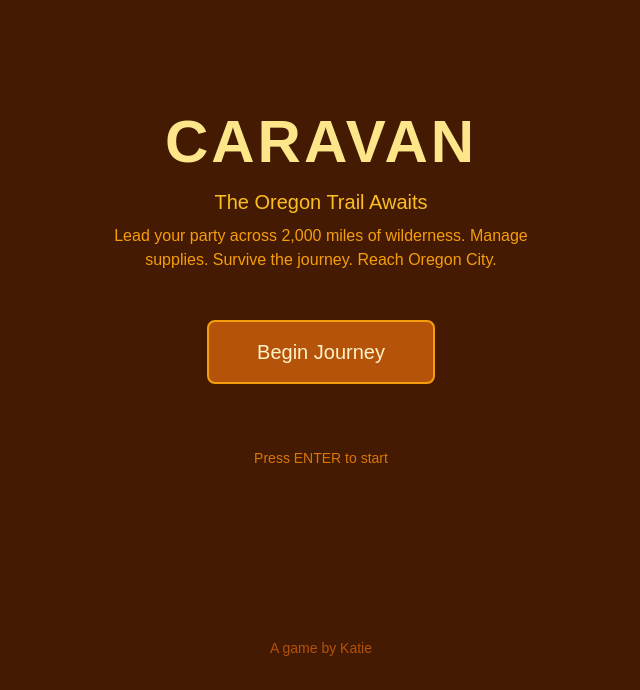
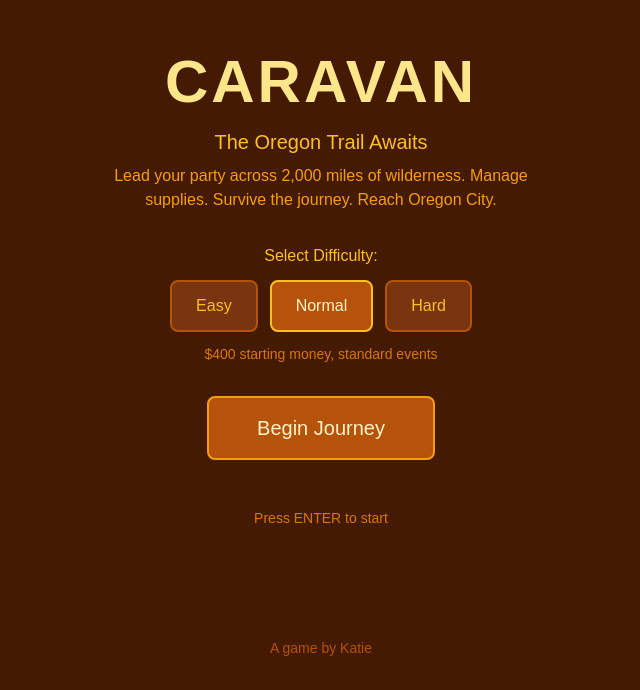
Before and after one commit to sudokatie/caravan, a Next.js app: page / in a window 1280 px wide. Shown: the part 110-800 px from the top of the page, without its empty margins (319-959 px from the left). Built offline with nearby package versions, Linux system fonts and the light colour scheme.

Commit message:
add difficulty modes and fix hunting day consumption

```diff
--- a/src/components/GameCanvas.tsx
+++ b/src/components/GameCanvas.tsx
@@ -1,7 +1,7 @@
 'use client';
 
 import { useState, useEffect, useCallback } from 'react';
-import { GameData, GameScreen, PaceType, RationsType } from '../game/types';
+import { GameData, GameScreen, PaceType, RationsType, DifficultyMode } from '../game/types';
 import { ROUTE } from '../game/locations';
 import { STORE_PRICES } from '../game/constants';
 import {
@@ -50,8 +50,8 @@ export default function GameCanvas() {
   }, [game]);
 
   // Handlers
-  const handleStart = useCallback(() => {
-    setGame(prev => setScreen(prev, GameScreen.NameParty));
+  const handleStart = useCallback((difficulty: DifficultyMode) => {
+    setGame(setScreen(createGame(difficulty), GameScreen.NameParty));
   }, []);
 
   const handleNameConfirm = useCallback((names: string[]) => {
@@ -161,14 +161,14 @@ export default function GameCanvas() {
   }, []);
 
   const handleRestart = useCallback(() => {
-    setGame(createGame());
+    setGame(createGame(DifficultyMode.Normal));
   }, []);
 
-  // Keyboard shortcut for ENTER on title
+  // Keyboard shortcut for ENTER on title (starts with Normal difficulty)
   useEffect(() => {
     const handleKeyDown = (e: KeyboardEvent) => {
       if (e.key === 'Enter' && game.screen === GameScreen.Title) {
-        handleStart();
+        handleStart(DifficultyMode.Normal);
       }
     };
     window.addEventListener('keydown', handleKeyDown);
--- a/src/components/TitleScreen.tsx
+++ b/src/components/TitleScreen.tsx
@@ -1,10 +1,30 @@
 'use client';
 
+import { useState } from 'react';
+import { DifficultyMode } from '../game/types';
+
 interface TitleScreenProps {
-  onStart: () => void;
+  onStart: (difficulty: DifficultyMode) => void;
 }
 
 export default function TitleScreen({ onStart }: TitleScreenProps) {
+  const [selectedDifficulty, setSelectedDifficulty] = useState<DifficultyMode>(DifficultyMode.Normal);
+
+  const difficultyInfo: Record<DifficultyMode, { label: string; desc: string }> = {
+    [DifficultyMode.Easy]: {
+      label: 'Easy',
+      desc: '$600 starting money, fewer events, faster healing'
+    },
+    [DifficultyMode.Normal]: {
+      label: 'Normal',
+      desc: '$400 starting money, standard events'
+    },
+    [DifficultyMode.Hard]: {
+      label: 'Hard',
+      desc: '$300 starting money, more events, harsher conditions'
+    },
+  };
+
   return (
     <div className="min-h-screen bg-amber-950 flex flex-col items-center justify-center text-amber-100">
       <div className="text-center">
@@ -14,20 +34,42 @@ export default function TitleScreen({ onStart }: TitleScreenProps) {
         <p className="text-xl text-amber-400 mb-2">
           The Oregon Trail Awaits
         </p>
-        <p className="text-amber-500 mb-12 max-w-md mx-auto">
+        <p className="text-amber-500 mb-8 max-w-md mx-auto">
           Lead your party across 2,000 miles of wilderness.
           Manage supplies. Survive the journey. Reach Oregon City.
         </p>
 
+        <div className="mb-8">
+          <p className="text-amber-400 mb-3">Select Difficulty:</p>
+          <div className="flex gap-3 justify-center">
+            {Object.values(DifficultyMode).map((diff) => (
+              <button
+                key={diff}
+                onClick={() => setSelectedDifficulty(diff)}
+                className={`px-6 py-3 rounded-lg border-2 transition-colors ${
+                  selectedDifficulty === diff
+                    ? 'bg-amber-700 border-amber-400 text-amber-100'
+                    : 'bg-amber-900 border-amber-700 text-amber-400 hover:border-amber-500'
+                }`}
+              >
+                {difficultyInfo[diff].label}
+              </button>
+            ))}
+          </div>
+          <p className="text-amber-600 text-sm mt-3">
+            {difficultyInfo[selectedDifficulty].desc}
+          </p>
+        </div>
+
         <button
-          onClick={onStart}
+          onClick={() => onStart(selectedDifficulty)}
           className="bg-amber-700 hover:bg-amber-600 text-amber-100 px-12 py-4 text-xl rounded-lg
                      transition-colors border-2 border-amber-500 hover:border-amber-400"
         >
           Begin Journey
         </button>
 
-        <div className="mt-16 text-amber-600 text-sm">
+        <div className="mt-12 text-amber-600 text-sm">
           <p>Press ENTER to start</p>
         </div>
       </div>
--- a/src/game/Events.ts
+++ b/src/game/Events.ts
@@ -6,13 +6,14 @@ let nextEventId = 0;
 
 /**
  * Roll for a random event (may return null if no event)
+ * @param eventMultiplier - Scales event chances (0.5 = half as likely, 1.5 = 50% more likely)
  */
-export function rollForEvent(): EventType | null {
+export function rollForEvent(eventMultiplier: number = 1.0): EventType | null {
   const roll = Math.random();
   let cumulative = 0;
 
   for (const [eventType, chance] of Object.entries(EVENT_CHANCES)) {
-    cumulative += chance;
+    cumulative += chance * eventMultiplier;
     if (roll < cumulative) {
       return eventType as EventType;
     }
--- a/src/game/Game.ts
+++ b/src/game/Game.ts
@@ -9,6 +9,7 @@ import {
   WeatherType,
   TurnResult,
   Location,
+  DifficultyMode,
 } from './types';
 import {
   STARTING_MONTH,
@@ -16,6 +17,7 @@ import {
   MAX_WAGON_CONDITION,
   STARVATION_DAMAGE,
   REST_HEALTH_BONUS,
+  DIFFICULTY_SETTINGS,
 } from './constants';
 import { createParty, applyDailyEffects, isPartyAlive, updateHealth, getAliveMembers, healMember } from './Party';
 import { createSupplies, getDailyFoodNeed, cloneSupplies } from './Supplies';
@@ -30,16 +32,21 @@ import { getLocation, isDestination } from './locations';
 /**
  * Create initial game state
  */
-export function createGame(): GameData {
+export function createGame(difficulty: DifficultyMode = DifficultyMode.Normal): GameData {
+  const settings = DIFFICULTY_SETTINGS[difficulty];
+  const supplies = createSupplies();
+  supplies.money = settings.startingMoney;
+
   return {
     screen: GameScreen.Title,
+    difficulty,
     day: 1,
     month: STARTING_MONTH,
     year: STARTING_YEAR,
     distanceTraveled: 0,
     currentLocationIndex: 0,
     party: [],
-    supplies: createSupplies(),
+    supplies,
     wagon: createWagon(),
     pace: PaceType.Steady,
     rations: RationsType.Meager,
@@ -154,9 +161,10 @@ export function advanceTurn(state: GameData): TurnResult {
   const effectMessages = applyDailyEffects(state.party, state.rations, state.pace, dayOfWeek);
   messages.push(...effectMessages);
 
-  // Check for random event
+  // Check for random event (frequency affected by difficulty)
   let event: GameEvent | null = null;
-  const eventType = rollForEvent();
+  const diffSettings = DIFFICULTY_SETTINGS[state.difficulty];
+  const eventType = rollForEvent(diffSettings.eventMultiplier);
   if (eventType) {
     event = generateEvent(eventType, state);
   }
@@ -315,17 +323,28 @@ export function handleRiver(
 }
 
 /**
- * Handle hunting
+ * Handle hunting (takes 1 day)
  */
 export function handleHunting(state: GameData, ammoToUse: number): GameData {
   const result = hunt(ammoToUse, state.supplies.ammunition);
 
+  // Advance date (hunting takes a full day)
+  const newDate = advanceDay({ day: state.day, month: state.month, year: state.year });
+
+  // Consume food for the day
+  const aliveCount = getAliveMembers(state.party).length;
+  const foodNeeded = getDailyFoodNeed(aliveCount, state.rations);
+
   const newSupplies = cloneSupplies(state.supplies);
   newSupplies.ammunition -= result.ammoUsed;
   newSupplies.food += result.foodGained;
+  newSupplies.food = Math.max(0, newSupplies.food - foodNeeded);
 
   return {
     ...state,
+    day: newDate.day,
+    month: newDate.month,
+    year: newDate.year,
     supplies: newSupplies,
     screen: GameScreen.Traveling,
     messages: [...state.messages, result.message],
@@ -336,10 +355,13 @@ export function handleHunting(state: GameData, ammoToUse: number): GameData {
  * Rest at landmark (one day)
  */
 export function rest(state: GameData): GameData {
-  // Heal party members
+  // Heal party members (amount affected by difficulty)
+  const diffSettings = DIFFICULTY_SETTINGS[state.difficulty];
+  const healAmount = REST_HEALTH_BONUS + diffSettings.healthRegenBonus;
+
   for (const member of state.party) {
     if (member.status !== 'dead') {
-      updateHealth(state.party, member.id, REST_HEALTH_BONUS);
+      updateHealth(state.party, member.id, healAmount);
     }
   }
 
--- a/src/game/constants.ts
+++ b/src/game/constants.ts
@@ -1,4 +1,31 @@
-import { PaceType, RationsType, EventType, WeatherType } from './types';
+import { PaceType, RationsType, EventType, WeatherType, DifficultyMode } from './types';
+
+// Difficulty settings
+export const DIFFICULTY_SETTINGS: Record<DifficultyMode, {
+  startingMoney: number;
+  eventMultiplier: number;
+  healthRegenBonus: number;
+  weatherHarshness: number;
+}> = {
+  [DifficultyMode.Easy]: {
+    startingMoney: 600,
+    eventMultiplier: 0.5,    // Events 50% less frequent
+    healthRegenBonus: 5,     // Extra health regen at rest
+    weatherHarshness: 1.0,
+  },
+  [DifficultyMode.Normal]: {
+    startingMoney: 400,
+    eventMultiplier: 1.0,
+    healthRegenBonus: 0,
+    weatherHarshness: 1.0,
+  },
+  [DifficultyMode.Hard]: {
+    startingMoney: 300,
+    eventMultiplier: 1.5,    // Events 50% more frequent
+    healthRegenBonus: -3,    // Slower recovery
+    weatherHarshness: 1.5,   // Harsher weather effects
+  },
+};
 
 // Journey
 export const TOTAL_DISTANCE = 2000;
--- a/src/game/types.ts
+++ b/src/game/types.ts
@@ -86,6 +86,13 @@ export enum RationsType {
   Filling = 'filling',
 }
 
+// Difficulty modes
+export enum DifficultyMode {
+  Easy = 'easy',
+  Normal = 'normal',
+  Hard = 'hard',
+}
+
 // Event choice
 export interface EventChoice {
   id: number;
@@ -128,6 +135,7 @@ export interface HuntingResult {
 // Full game state
 export interface GameData {
   screen: GameScreen;
+  difficulty: DifficultyMode;
   day: number;
   month: number;
   year: number;
```
Also changed, not shown: 1 other file (tests, documents, lock files or other folders).
